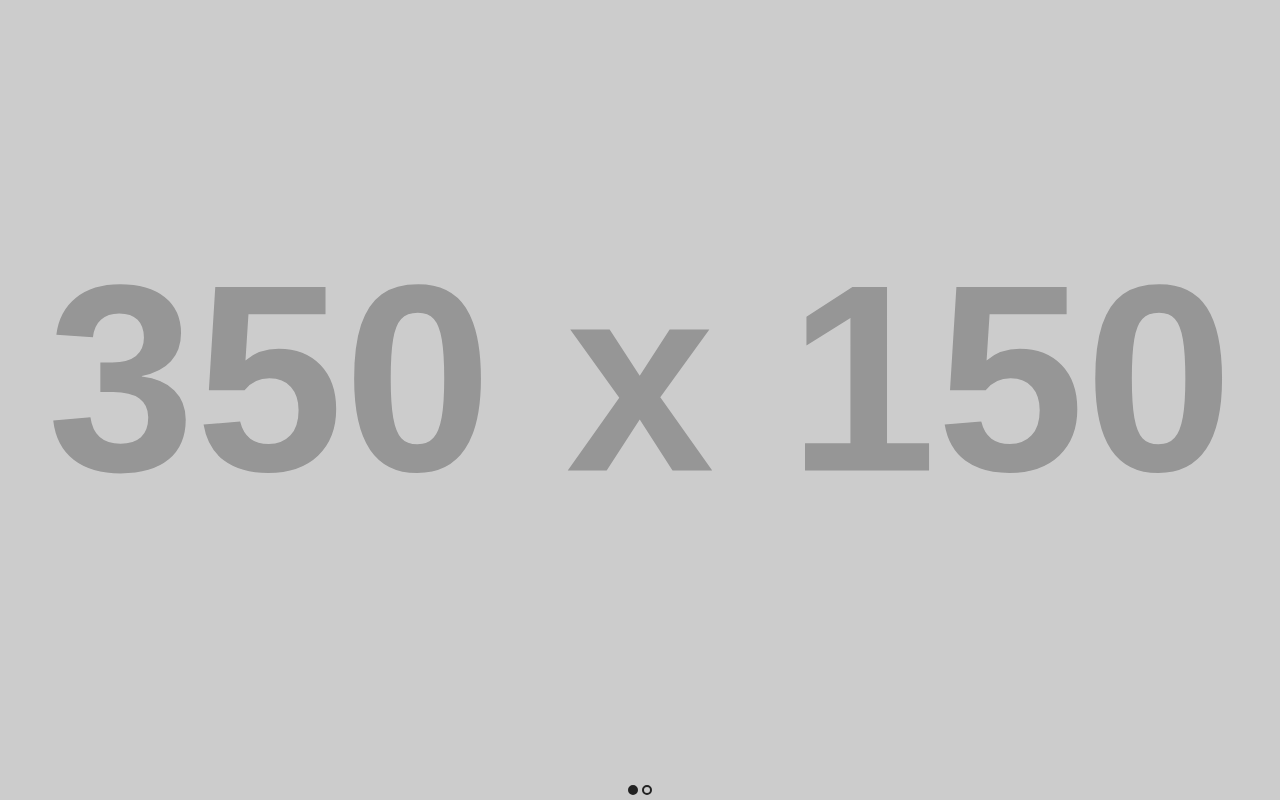
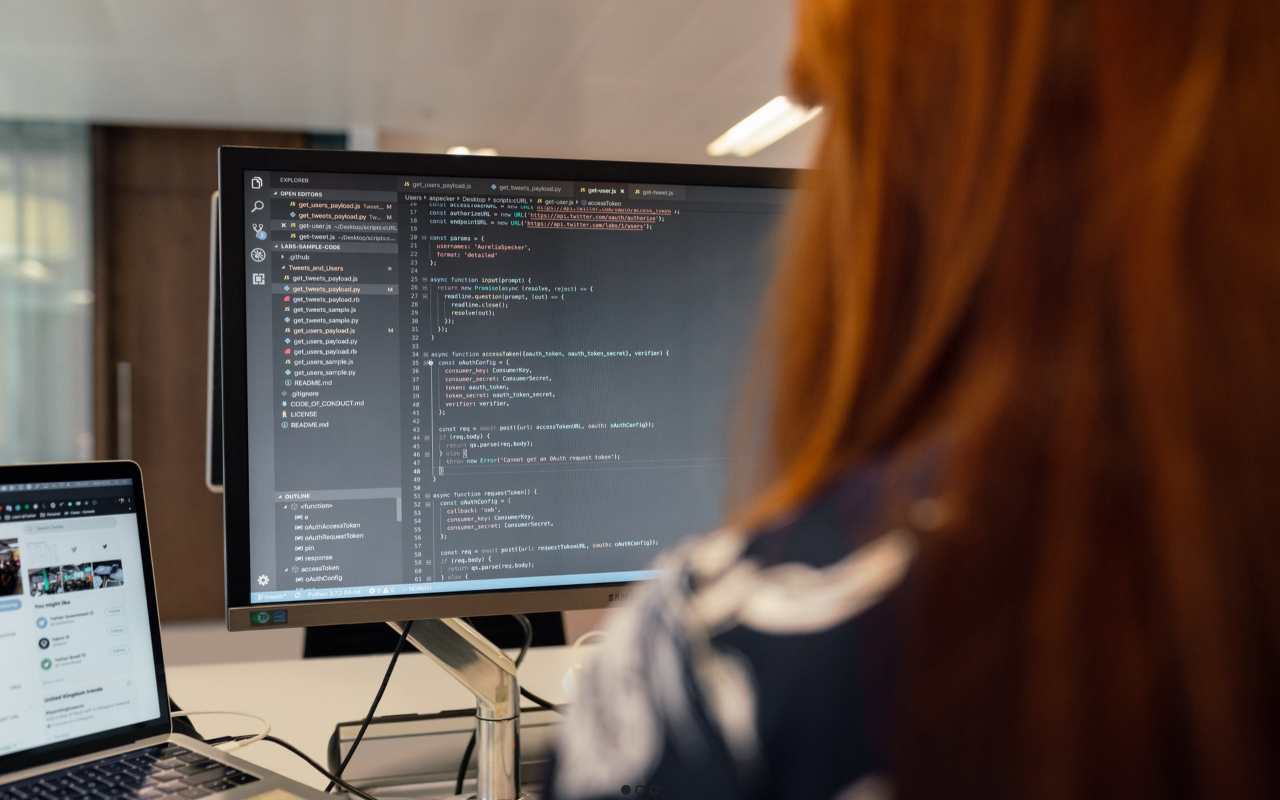
Before and after one commit to 0cddo/my_portfolio, a plain HTML site: page index.html in a window 1280 px wide. Drawn offline with nearby package versions, Linux system fonts and the light colour scheme; placeholder pictures from the web are drawn by us.

Commit message:
add own image files to slides

```diff
--- a/index.html
+++ b/index.html
@@ -24,8 +24,9 @@
   <body>
     <div id="slides">
       <div class="slides-container">
-        <img src="https://via.placeholder.com/350x150" alt="" />
-        <img src="https://via.placeholder.com/350x150" alt="" />
+        <img src="img/slides1.jpg" alt="slide1" />
+        <img src="img/slides2.jpg" alt="slide2" />
+        <img src="img/slides3.jpg" alt="slide3" />
       </div>
     </div>
 
```
Also changed, not shown: img/slides1.jpg (added), img/slides2.jpg (added), img/slides3.jpg (added).
